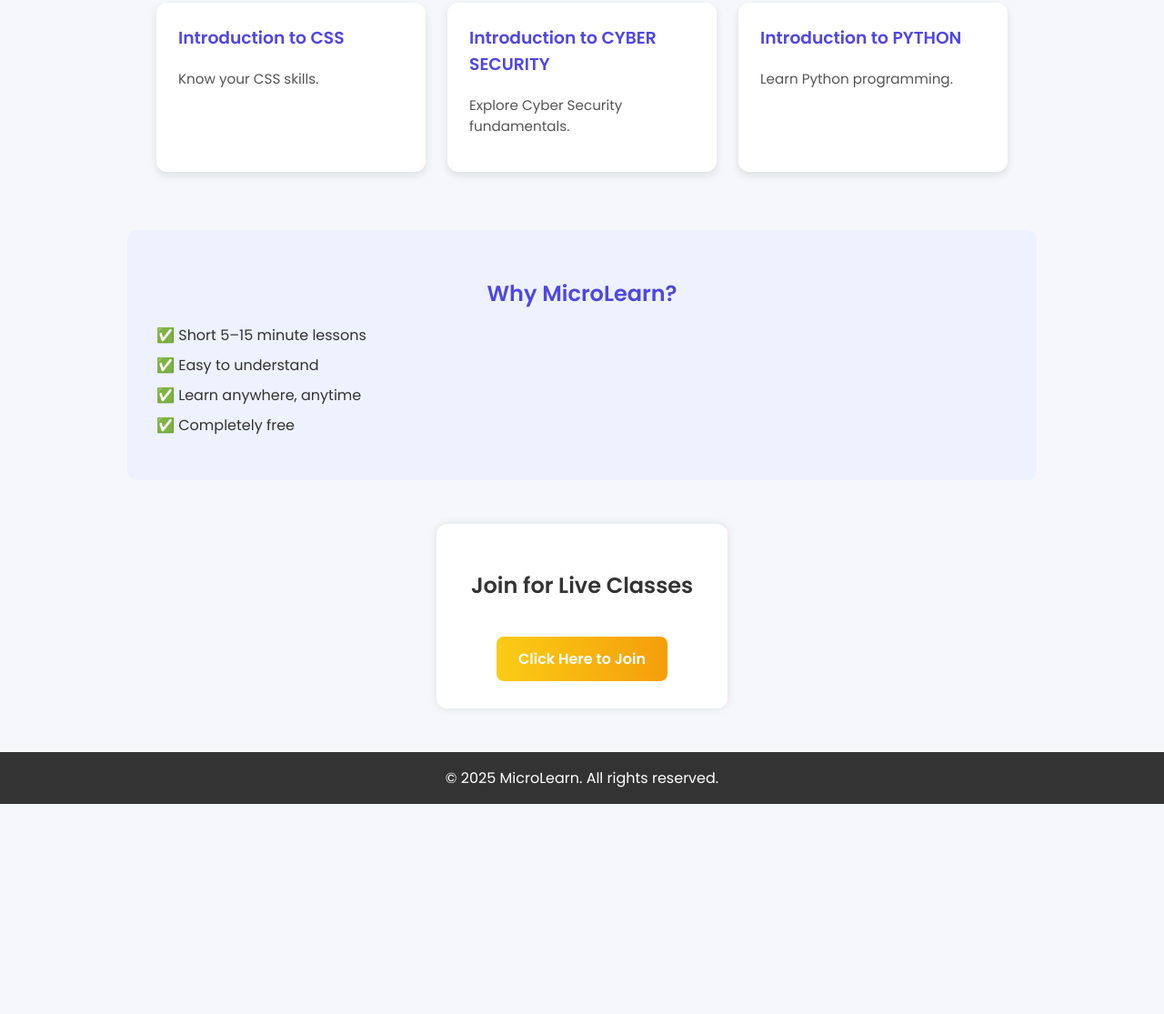
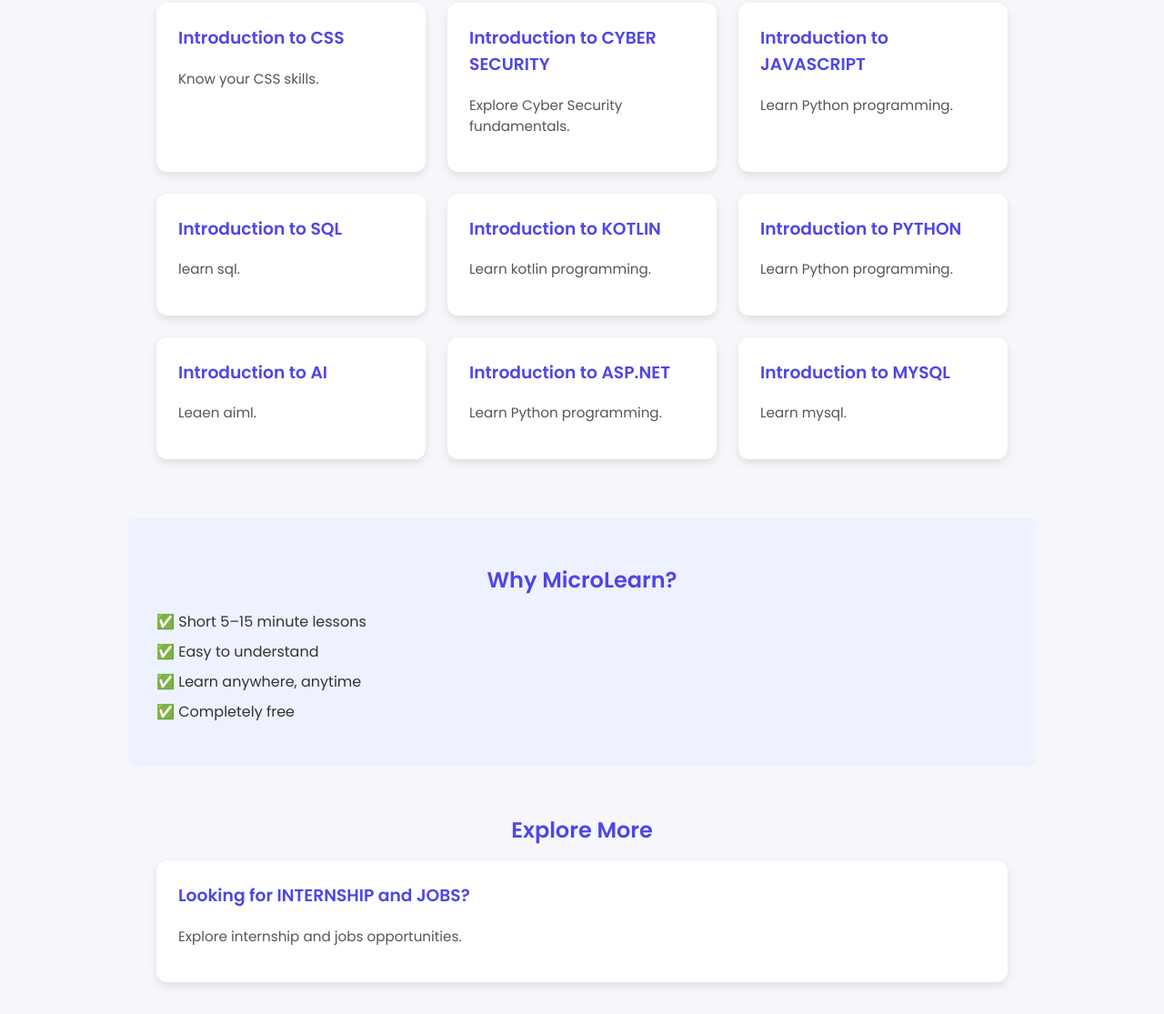
Before and after one commit to AfrozKhan2005/my-website, a plain HTML site: page micro learn.html in a window 1280 px wide. Shown: the part 556-1671 px from the top of the page at 91% size. Before the commit the page ends 1440 px from the top, so only its background shows below. Drawn offline with Linux system fonts and the light colour scheme.

Commit message:
Update micro learn.html
Signed-off-by: AfrozKhan2005 <sohailkhan76363@gmail.com>

```diff
--- a/micro learn.html
+++ b/micro learn.html
@@ -222,11 +222,52 @@
         </a>
       </div>
       <div class="card">
+        <h3>Introduction to JAVASCRIPT</h3>
+        <a href="https://www.w3schools.com/js/default.asp" target="_blank">
+          <p>Learn Python programming.</p>
+        </a>
+      </div>
+  <div class="card">
+        <h3>Introduction to SQL</h3>
+        <a href="https://www.w3schools.com/sql/default.asp" target="_blank">
+          <p>learn sql.</p>
+        </a>
+      </div>
+
+  <div class="card">
+        <h3>Introduction to KOTLIN</h3>
+        <a href="https://www.w3schools.com/kotlin/index.php" target="_blank">
+          <p>Learn kotlin programming.</p>
+        </a>
+      </div>
+
+  <div class="card">
         <h3>Introduction to PYTHON</h3>
         <a href="https://www.w3schools.com/python/default.asp" target="_blank">
           <p>Learn Python programming.</p>
         </a>
       </div>
+
+  <div class="card">
+        <h3>Introduction to AI</h3>
+        <a href="https://www.w3schools.com/ai/default.asp" target="_blank">
+          <p>Leaen aiml.</p>
+        </a>
+      </div>
+
+  <div class="card">
+        <h3>Introduction to ASP.NET</h3>
+        <a href="https://www.w3schools.com/asp/default.asp" target="_blank">
+          <p>Learn Python programming.</p>
+        </a>
+      </div>
+  <div class="card">
+        <h3>Introduction to MYSQL</h3>
+        <a href="https://www.w3schools.com/mysql/default.asp" target="_blank">
+          <p>Learn mysql.</p>
+        </a>
+      </div>
+
     </div>
   </section>
 
@@ -238,7 +279,24 @@
       <li>✅ Learn anywhere, anytime</li>
       <li>✅ Completely free</li>
     </ul>
-  </section>
+</section>
+<section class="section button-section">
+  <h2>Explore More</h2>
+  <div class="courses">
+    <div class="card">
+      <h3>Looking for INTERNSHIP and JOBS?</h3>
+      <a href="file:///C:/Users/afroz/OneDrive/Documents/jobs.html" target="_blank">
+        <p>Explore internship and jobs opportunities.</p>
+      </a>
+    </div>
+
+
+  </div>
+</section>
+
+
+
+
 
   <section class="cta">
     <div class="form-container">
```
